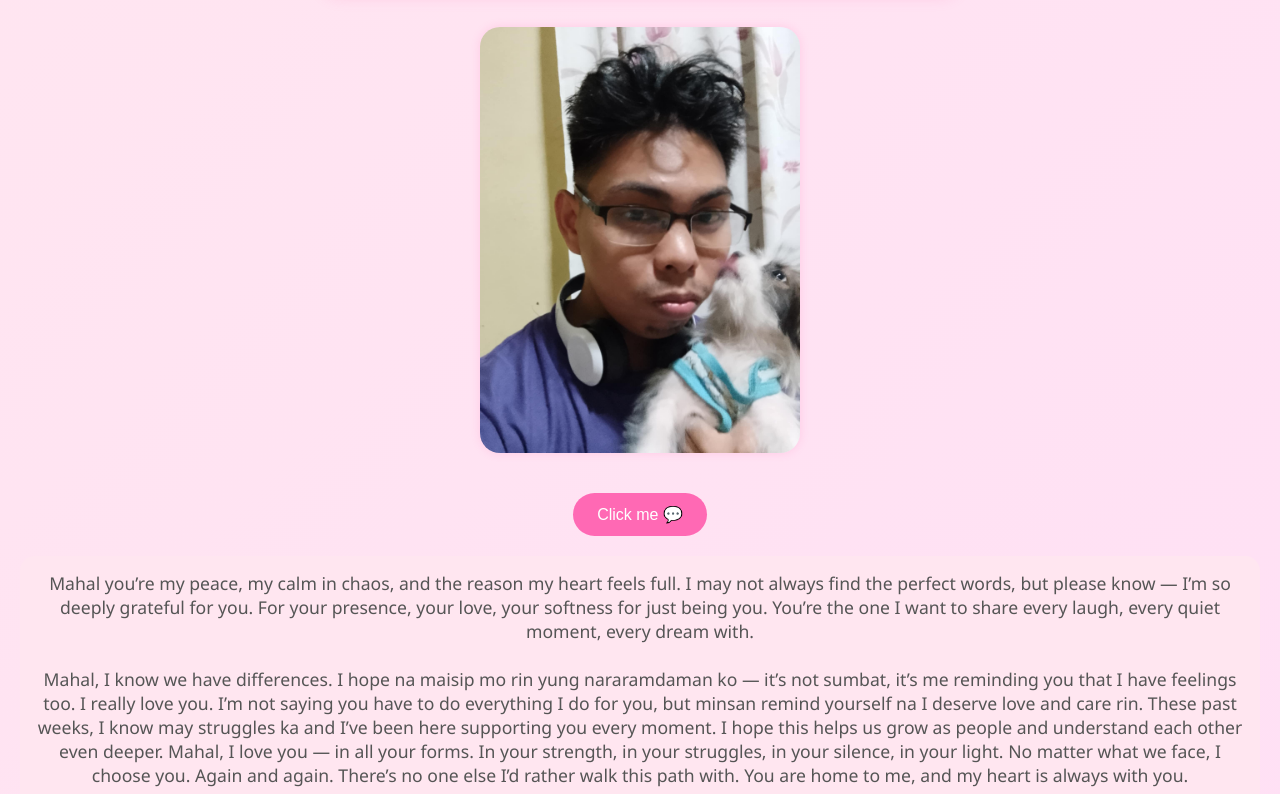
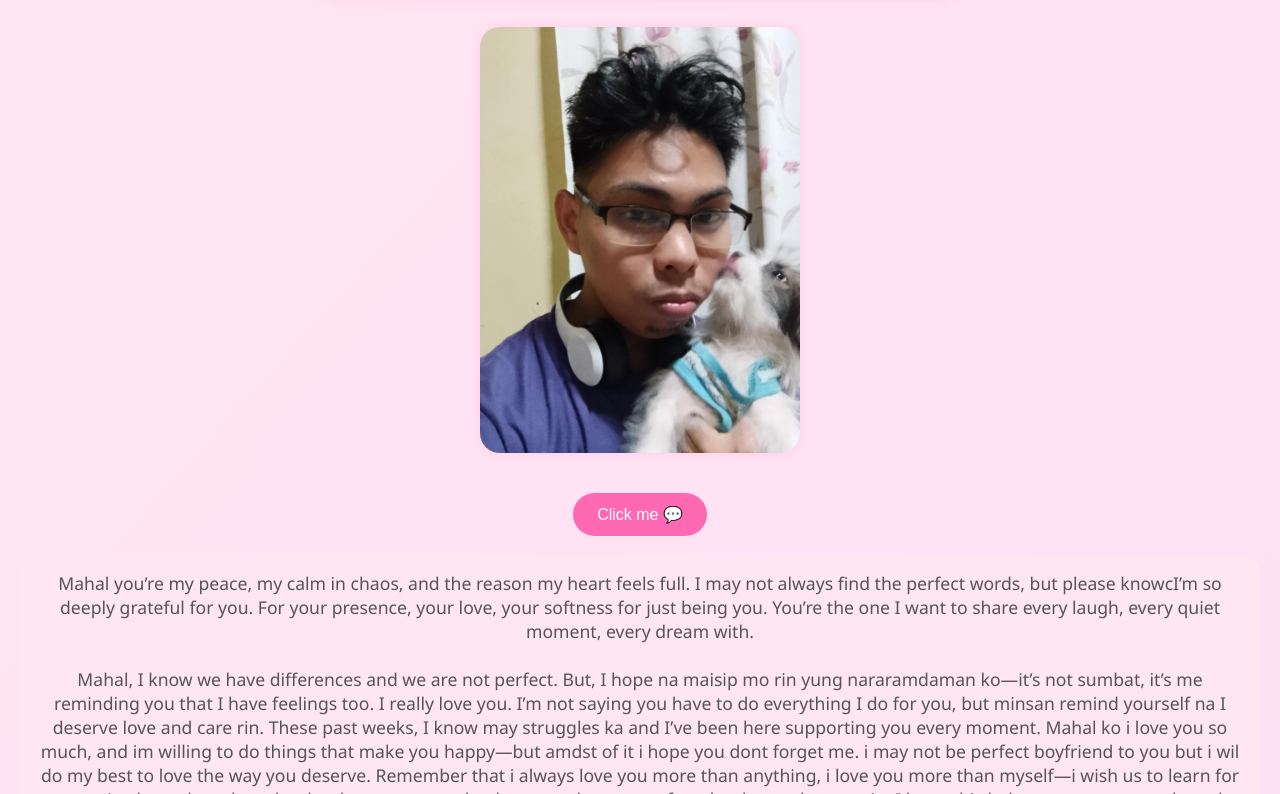
Before and after one commit to RyuuujiFlare/BABYKO, a plain HTML site: page index.html in a window 1280 px wide. Both pictures are taken after a click on the button "Click me 💬". Shown: the part 361-1155 px from the top of the page. Drawn offline with Linux system fonts and the light colour scheme.

Commit message:
Update index.html

```diff
--- a/index.html
+++ b/index.html
@@ -107,14 +107,16 @@
   <button onclick="reveal()">Click me 💬</button>
   <div class="hidden-msg" id="message">
     Mahal you’re my peace, my calm in chaos, and the reason my heart feels full.
-     I may not always find the perfect words, but please know — I’m so deeply grateful for you.
+     I may not always find the perfect words, but please knowcI’m so deeply grateful for you.
      For your presence, your love, your softness for just being you.
       You’re the one I want to share every laugh, every quiet moment, every dream with.<br><br>
 
-    Mahal, I know we have differences. I hope na maisip mo rin yung nararamdaman ko — it’s not sumbat, it’s me reminding you that I have feelings too.
+    Mahal, I know we have differences and we are not perfect. But, I hope na maisip mo rin yung nararamdaman ko—it’s not sumbat, it’s me reminding you that I have feelings too.
     I really love you. I’m not saying you have to do everything I do for you, but minsan remind yourself na I deserve love and care rin.
-    These past weeks, I know may struggles ka and I’ve been here supporting you every moment.
-    I hope this helps us grow as people and understand each other even deeper. Mahal, I love you — in all your forms. In your strength, in your struggles, in your silence, in your light.
+    These past weeks, I know may struggles ka and I’ve been here supporting you every moment. Mahal ko i love you so much, and im willing to do things that make you happy—but amdst of it i hope you dont forget me.
+    i may not be perfect boyfriend to you but i wil do my best to love the way you deserve. Remember that i always love you more than anything, i love you more than myself—i wish us to learn for our mistake and teach each other how we wanted to be treated
+    so none of us shoulnt get hurt again.
+    I hope this helps us grow as people and understand each other even deeper.Mahal Maaaahal ko love love ko, my world, rest, my home. Mahal ko, I love you—in all your forms. In your strength, in your struggles, in your silence, in your light.
     No matter what we face, I choose you. Again and again.
     There’s no one else I’d rather walk this path with.
      You are home to me, and my heart is always with you.<br><br>
```
